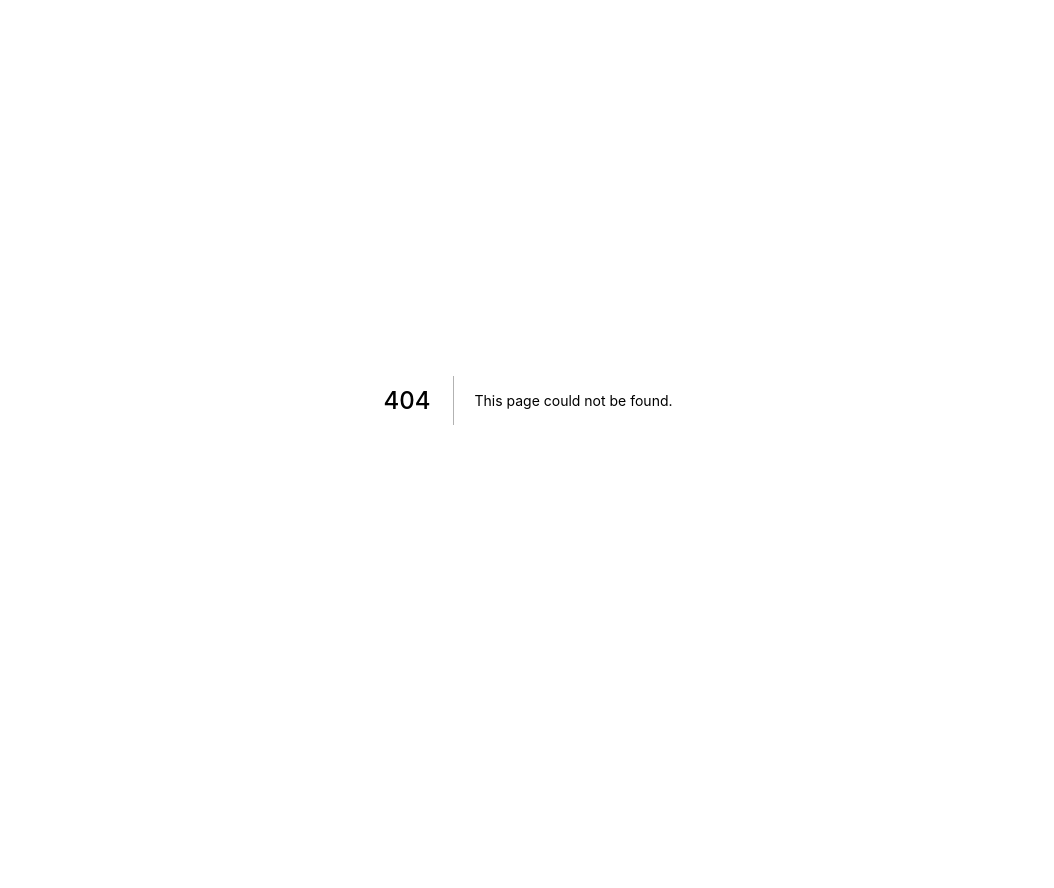
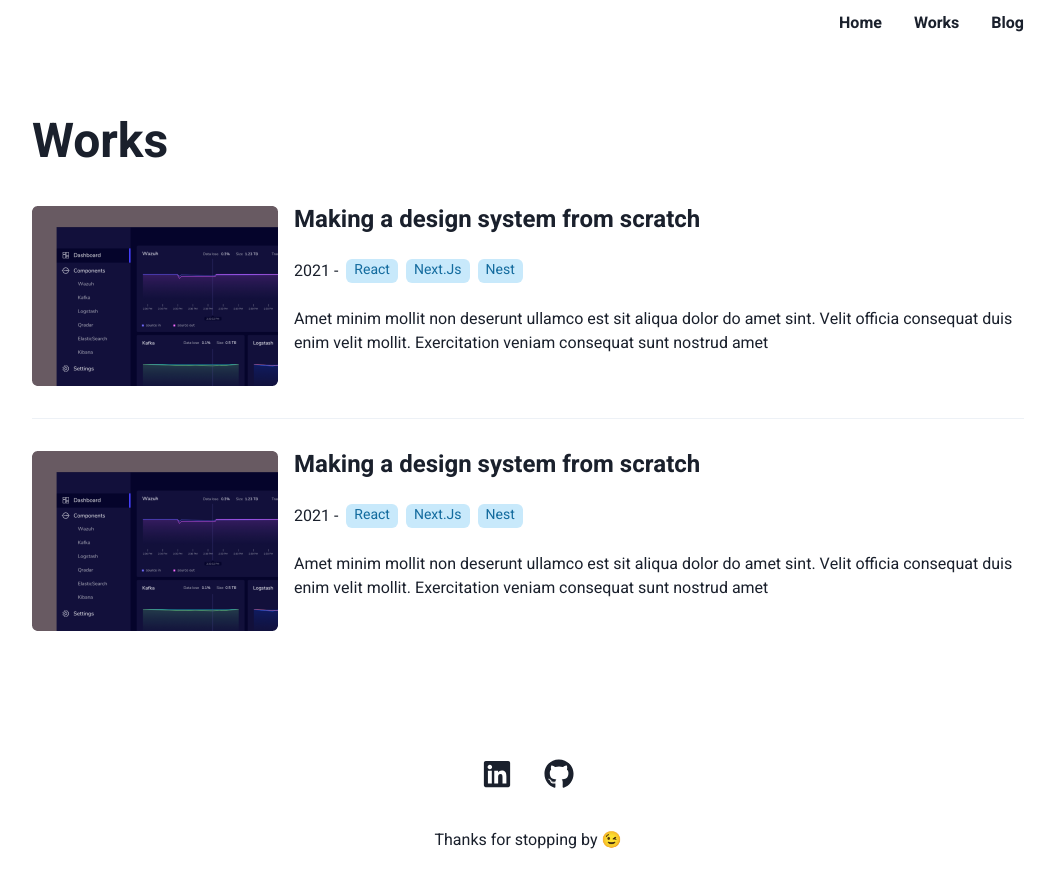
Before and after one commit to marcosATr/Portfolio-NextJs-ChakraUI, a Next.js app: page /works in a window 1280 px wide. Before the commit this address had no page. Shown: the top 888 px of the page, without its empty margins (112-1166 px from the left). Before the commit the page ends 800 px from the top, so only its background shows below. Built offline with nearby package versions, Linux system fonts and the light colour scheme.

Commit message:
blog and works page done, integrating w notion

```diff
--- a/package.json
+++ b/package.json
@@ -15,7 +15,8 @@
     "framer-motion": "^6.2.1",
     "next": "12.0.8",
     "react": "17.0.2",
-    "react-dom": "17.0.2"
+    "react-dom": "17.0.2",
+    "react-icons": "^4.3.1"
   },
   "devDependencies": {
     "@types/node": "^17.0.10",
--- /dev/null
+++ b/src/components/Footer/Footer.tsx
@@ -0,0 +1,20 @@
+import { Container, HStack, Icon, Text, VStack } from "@chakra-ui/react";
+import { FaLinkedin, FaGithub } from "react-icons/fa";
+
+export default function Footer() {
+  return (
+    <Container maxW="container.lg">
+      <VStack spacing={8} p={16}>
+        <HStack spacing={8}>
+          <a href="">
+            <Icon fontSize="3xl" as={FaLinkedin} />
+          </a>
+          <a href="">
+            <Icon fontSize="3xl" as={FaGithub} />
+          </a>
+        </HStack>
+        <Text>Thanks for stopping by 😉</Text>
+      </VStack>
+    </Container>
+  );
+}
--- /dev/null
+++ b/src/components/Nav/Nav.tsx
@@ -0,0 +1,17 @@
+import { Container, Flex, Wrap, WrapItem } from "@chakra-ui/react";
+import Link from "next/link";
+import React from "react";
+
+export default function Nav() {
+  return (
+    <Container maxW="container.lg">
+      <Flex h="46px" w="full" alignItems="center" justifyContent="flex-end" fontWeight="700">
+        <Wrap spacing="8">
+          <WrapItem><Link href='/'>Home</Link></WrapItem>
+          <WrapItem><Link href='/works'>Works</Link></WrapItem>
+          <WrapItem><Link href='/blog'>Blog</Link></WrapItem>
+        </Wrap>
+      </Flex>
+    </Container>
+  );
+}
--- a/src/components/Recent/RecentPosts.tsx
+++ b/src/components/Recent/RecentPosts.tsx
@@ -1,9 +1,9 @@
-import { Container, Flex, Heading, SimpleGrid, Text, VStack } from "@chakra-ui/react";
+import { Container, Heading, SimpleGrid, Text, VStack } from "@chakra-ui/react";
 
 export default function RecentPosts() {
   return (
     <Container maxW="container.lg">
-      <SimpleGrid columns={2} spacing={10} padding="0" my={4}>
+      <SimpleGrid columns={[1,2,2]} spacing={10} padding="0" my={4}>
         <VStack bg="white" p={6} boxShadow="sm" align="flex-start" spacing={5}>
           <Heading fontSize="2xl">Making a design system from scratch</Heading>
           <Text>04 Março | NextJs, React</Text>
--- /dev/null
+++ b/src/pages/works.tsx
@@ -0,0 +1,51 @@
+import { Container, Divider, Flex, Heading, HStack, Image, Tag, Text, VStack } from "@chakra-ui/react";
+import Footer from "../components/Footer/Footer";
+import Nav from "../components/Nav/Nav";
+
+export default function works() {
+  return (
+    <>
+      <Nav />
+      <Container py="8" maxW="container.lg">
+        <VStack align="flex-start" py={8} spacing={8}>
+          <Heading fontSize="5xl" lineHeight="4rem">
+            Works
+          </Heading>
+          <Flex direction={["column", "column", "row"]} >
+            <Image alt="" src="/img/Rectangle 30.png " />
+            <VStack pl={4} align="flex-start" spacing={6}>
+              <Heading fontSize="2xl" pt={[4, 4, 0]}>
+                Making a design system from scratch
+              </Heading>
+              <HStack>
+                <Text> 2021 - </Text>
+                <Tag colorScheme="twitter">React</Tag>
+                <Tag colorScheme="twitter">Next.Js</Tag>
+                <Tag colorScheme="twitter">Nest</Tag>
+              </HStack>
+              <Text>Amet minim mollit non deserunt ullamco est sit aliqua dolor do amet sint. Velit officia consequat duis enim velit mollit. Exercitation veniam consequat sunt nostrud amet</Text>
+            </VStack>
+          </Flex>
+          <Divider />
+
+          <Flex direction={["column", "column", "row"]} >
+            <Image alt="" src="/img/Rectangle 30.png " />
+            <VStack pl={4} align="flex-start" spacing={6}>
+              <Heading fontSize="2xl" pt={[4, 4, 0]}>
+                Making a design system from scratch
+              </Heading>
+              <HStack>
+                <Text> 2021 - </Text>
+                <Tag colorScheme="twitter">React</Tag>
+                <Tag colorScheme="twitter">Next.Js</Tag>
+                <Tag colorScheme="twitter">Nest</Tag>
+              </HStack>
+              <Text>Amet minim mollit non deserunt ullamco est sit aliqua dolor do amet sint. Velit officia consequat duis enim velit mollit. Exercitation veniam consequat sunt nostrud amet</Text>
+            </VStack>
+          </Flex>
+        </VStack>
+      </Container>
+      <Footer />
+    </>
+  );
+}
```
Also changed, not shown: src/components/Featured/Works.tsx (+17 -10 lines), src/components/Header/Header.tsx (+3 -3 lines), src/pages/blog.tsx (added, +31 -0 lines), src/pages/index.tsx (+4 -10 lines), 2 other files (tests, documents, lock files or other folders).
